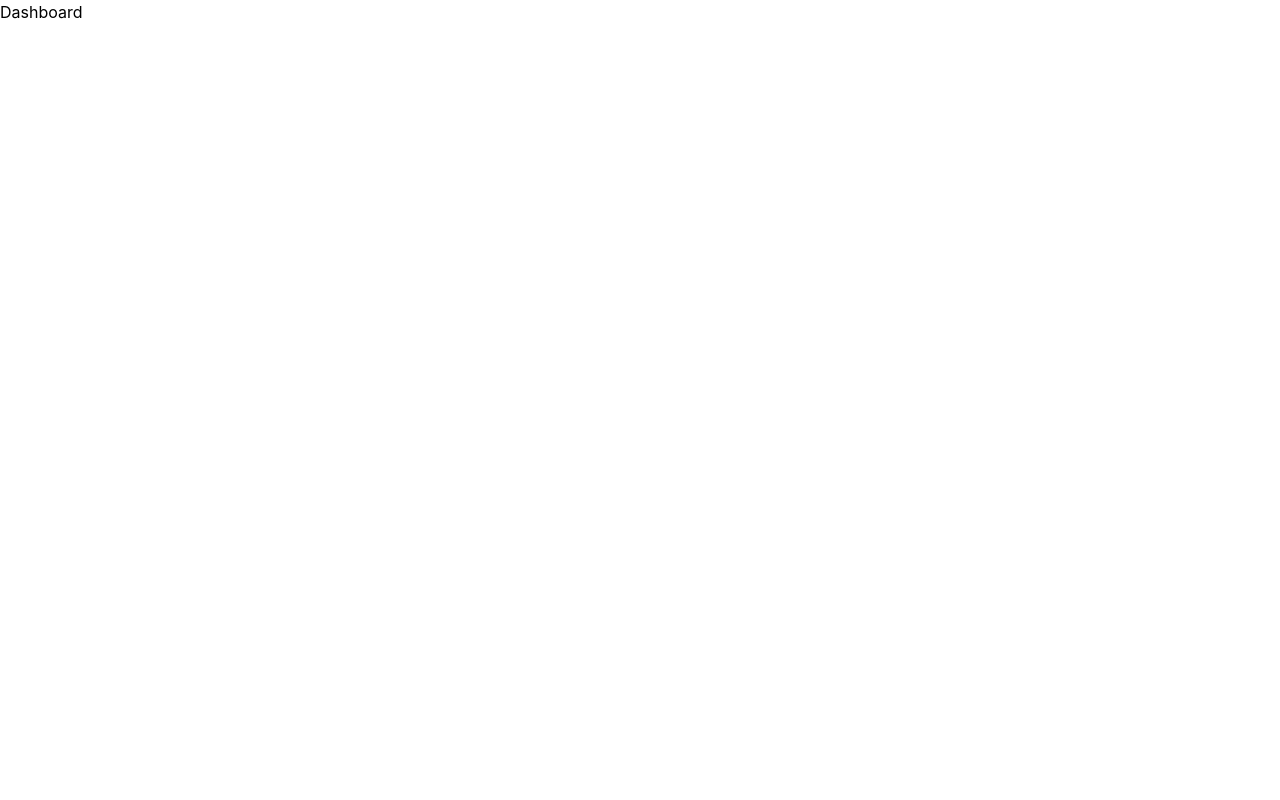
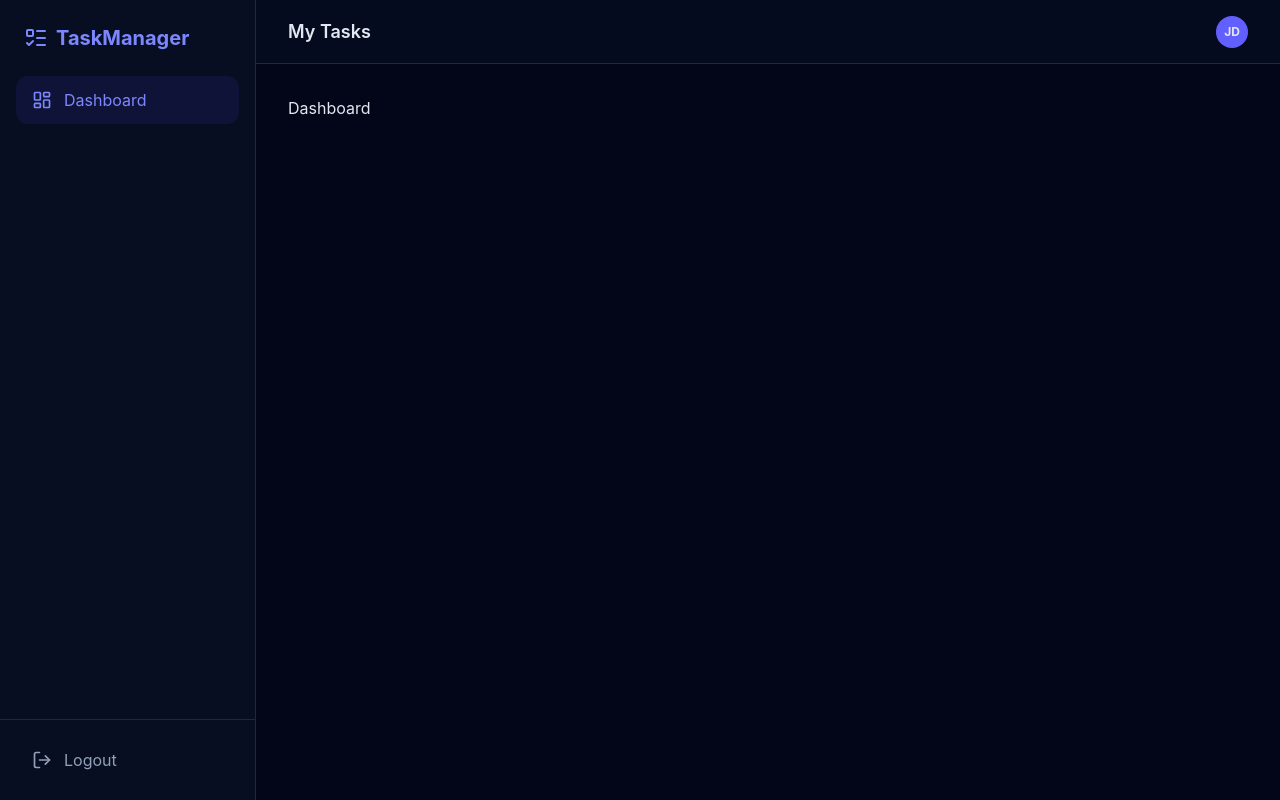
Before and after one commit to abdul9838/edtech-assignment, a React app in the folder frontend/: page /login in a window 1280 px wide. Both pictures are taken after a click on the button "Sign In". Built offline with nearby package versions, Linux system fonts and the light colour scheme; the HTML template or start-up script is replaced by a standard one.

Commit message:
add dashboard Layout and wrap dashboard component

```diff
--- a/frontend/src/App.jsx
+++ b/frontend/src/App.jsx
@@ -4,6 +4,7 @@ import Login from "./pages/auth/Login";
 import Dashboard from "./pages/private/Dashboard";
 import Register from "./pages/auth/Register";
 import { useEffect } from "react";
+import DashboardLayout from "./components/DashboardLayout";
 
 function App() {
   useEffect(() => {
@@ -19,7 +20,9 @@ function App() {
         path="/dashboard"
         element={
           <ProtectedRoute>
-            <Dashboard />
+            <DashboardLayout>
+              <Dashboard />
+            </DashboardLayout>
           </ProtectedRoute>
         }
       />
--- /dev/null
+++ b/frontend/src/components/DashboardLayout.jsx
@@ -0,0 +1,34 @@
+import React from "react";
+import {
+  LogOut,
+  LayoutDashboard,
+  CheckCircle2,
+  Circle,
+  ListTodo,
+} from "lucide-react";
+import { useNavigate } from "react-router-dom";
+import Sidebar from "./Sidebar";
+
+const DashboardLayout = ({ children }) => {
+  return (
+    <div className="min-h-screen bg-slate-950 text-slate-200 flex">
+      {/* Sidebar */}
+      <Sidebar />
+      {/* Main Content */}
+      <main className="flex-1 flex flex-col">
+        <header className="h-16 border-b border-slate-800 flex items-center justify-between px-8 bg-slate-900/30">
+          <h2 className="font-semibold text-lg">My Tasks</h2>
+          <div className="flex items-center gap-4">
+            <div className="w-8 h-8 rounded-full bg-indigo-500 flex items-center justify-center text-xs font-bold">
+              JD
+            </div>
+          </div>
+        </header>
+
+        <div className="p-8 overflow-y-auto">{children}</div>
+      </main>
+    </div>
+  );
+};
+
+export default DashboardLayout;
--- /dev/null
+++ b/frontend/src/components/Sidebar.jsx
@@ -0,0 +1,38 @@
+import { LayoutDashboard, ListTodo, LogOut } from "lucide-react";
+import React from "react";
+import { useNavigate } from "react-router-dom";
+
+const Sidebar = () => {
+  const navigate = useNavigate();
+
+  const handleLogout = () => {
+    sessionStorage.removeItem("user_token");
+    navigate("/login");
+  };
+  return (
+    <aside className="w-64 border-r border-slate-800 bg-slate-900/50 hidden md:flex flex-col">
+      <div className="p-6">
+        <h1 className="text-xl font-bold text-indigo-400 flex items-center gap-2">
+          <ListTodo /> TaskManager
+        </h1>
+      </div>
+
+      <nav className="flex-1 px-4 space-y-2">
+        <button className="w-full flex items-center gap-3 px-4 py-3 bg-indigo-600/10 text-indigo-400 rounded-xl">
+          <LayoutDashboard size={20} /> Dashboard
+        </button>
+      </nav>
+
+      <div className="p-4 border-t border-slate-800">
+        <button
+          onClick={handleLogout}
+          className="w-full flex items-center gap-3 px-4 py-3 text-slate-400 hover:bg-red-500/10 hover:text-red-400 rounded-xl transition-colors"
+        >
+          <LogOut size={20} /> Logout
+        </button>
+      </div>
+    </aside>
+  );
+};
+
+export default Sidebar;
```
